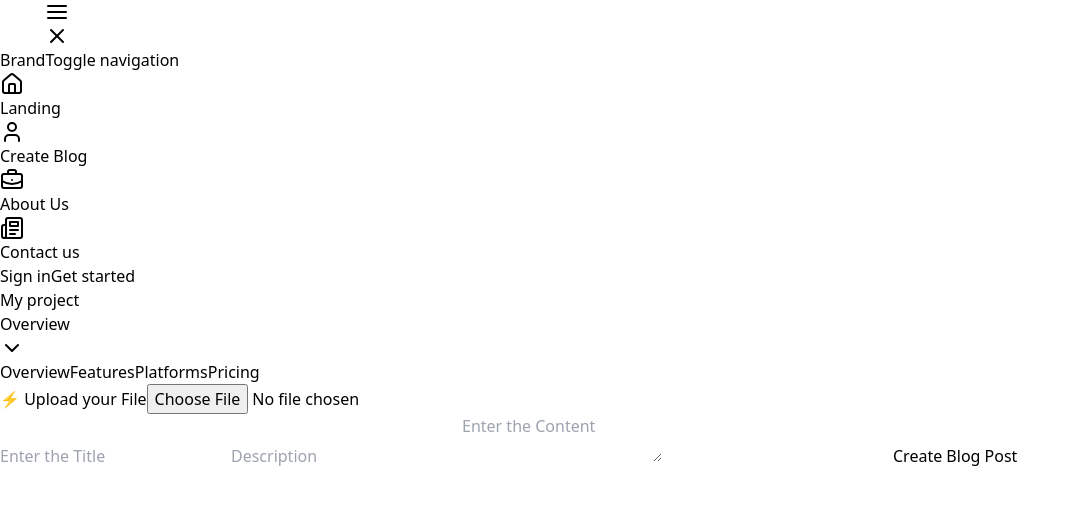
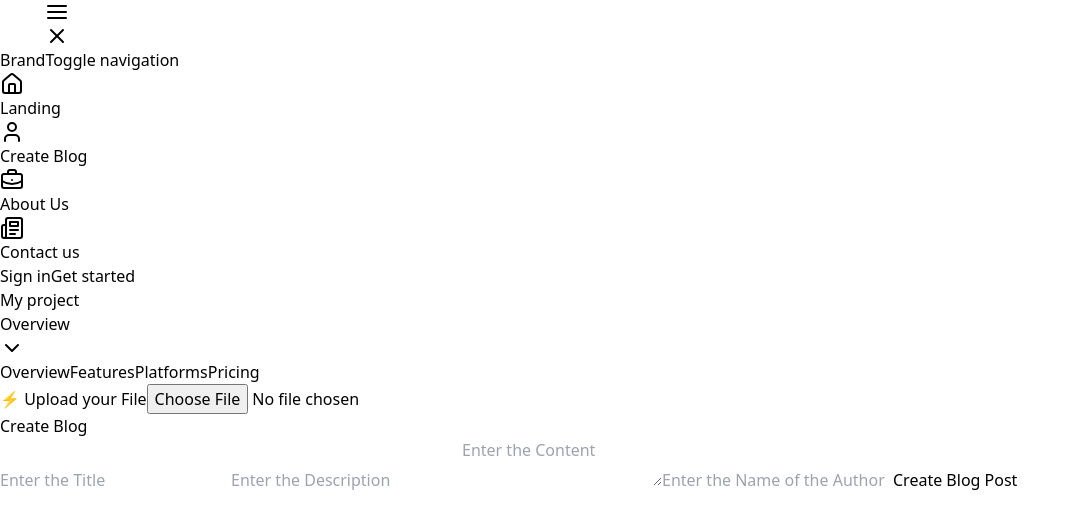
Before and after one commit to agpersonal6104/My-mini-Project, a Next.js app in the folder frontendproject/: page /createBlog in a window 1280 px wide. Shown: the top 528 px of the page, without its empty margins (0-1080 px from the left). Built offline with nearby package versions, Linux system fonts and the light colour scheme.

Commit message:
Create Blog Frontend complete

```diff
--- a/frontendproject/src/app/createBlog/page.jsx
+++ b/frontendproject/src/app/createBlog/page.jsx
@@ -84,7 +84,7 @@ const CreateBlog = () => {
     <div className="h-[90vh] flex justify-center items-center">
       <div className="flex items-center justify-center w-1/2 border border-black shadow-xl rounded-xl h-[60%]">
 
-        <div className='w-1/2 h-full border-2 border-red-500'>
+        <div className='flex items-center justify-center w-1/2 h-full'>
 
           <div className='flex justify-center w-full p-10 mx-auto border-4 border-purple-300 rounded-lg'>
             <label htmlFor="uploadfile" className='text-5xl font-vold '>⚡ Upload your File</label>
@@ -96,32 +96,41 @@ const CreateBlog = () => {
 
         </div>
 
-        <form className='flex flex-col items-start justify-center w-1/2 h-full gap-4 px-16 border-2 border-blue-500'
+        <form className='flex flex-col items-start justify-center w-1/2 h-full gap-4 px-16'
         onSubmit={createBlogForm.handleSubmit}>
+
+          <h1 className='text-3xl font-bold text-purple-500'>Create Blog</h1>
+
           <input
             type="text"
             placeholder='Enter the Title'
-            className='border border-purple-400 h-[40px] w-[200px]'
+            className='container border border-purple-500 h-[40px] rounded-md'
             value={createBlogForm.title}
             onChange={createBlogForm.handleChange}
           />
 
           <input
             type="text"
-            placeholder='Description'
-            className='border border-purple-400 h-[40px] w-[200px]'
-            {...createBlogForm.getFieldProps('description')} // Connect the input to the formik field
+            onChange={createBlogForm.handleChange}
+            value={createBlogForm.description}
+            placeholder='Enter the Description'
+            className='container border border-purple-500 h-[40px] rounded-md'
           />
 
           <textarea type="text"
           value={createBlogForm.content}
           onChange={createBlogForm.handleChange}
           placeholder='Enter the Content'
-          className='border border-purple-400 h-[40px] w-[200px]' />
+          className='container border border-purple-500 h-[70px] rounded-md' />
 
-          <input type="text" />
+          <input type="text"
+          onChange={createBlogForm.handleChange}
+          value={createBlogForm.author}
+          placeholder='Enter the Name of the Author'
+          className='container border border-purple-500 h-[40px] rounded-md'
+          />
 
-          <button type="submit">Create Blog Post</button>
+          <button type="submit" onClick={createBlogForm.handleSubmit} className='container text-white bg-purple-500 hover:bg-purple-200 hover:text-black h-[30px]'>Create Blog Post</button>
         </form>
       </div>
     </div>
```
